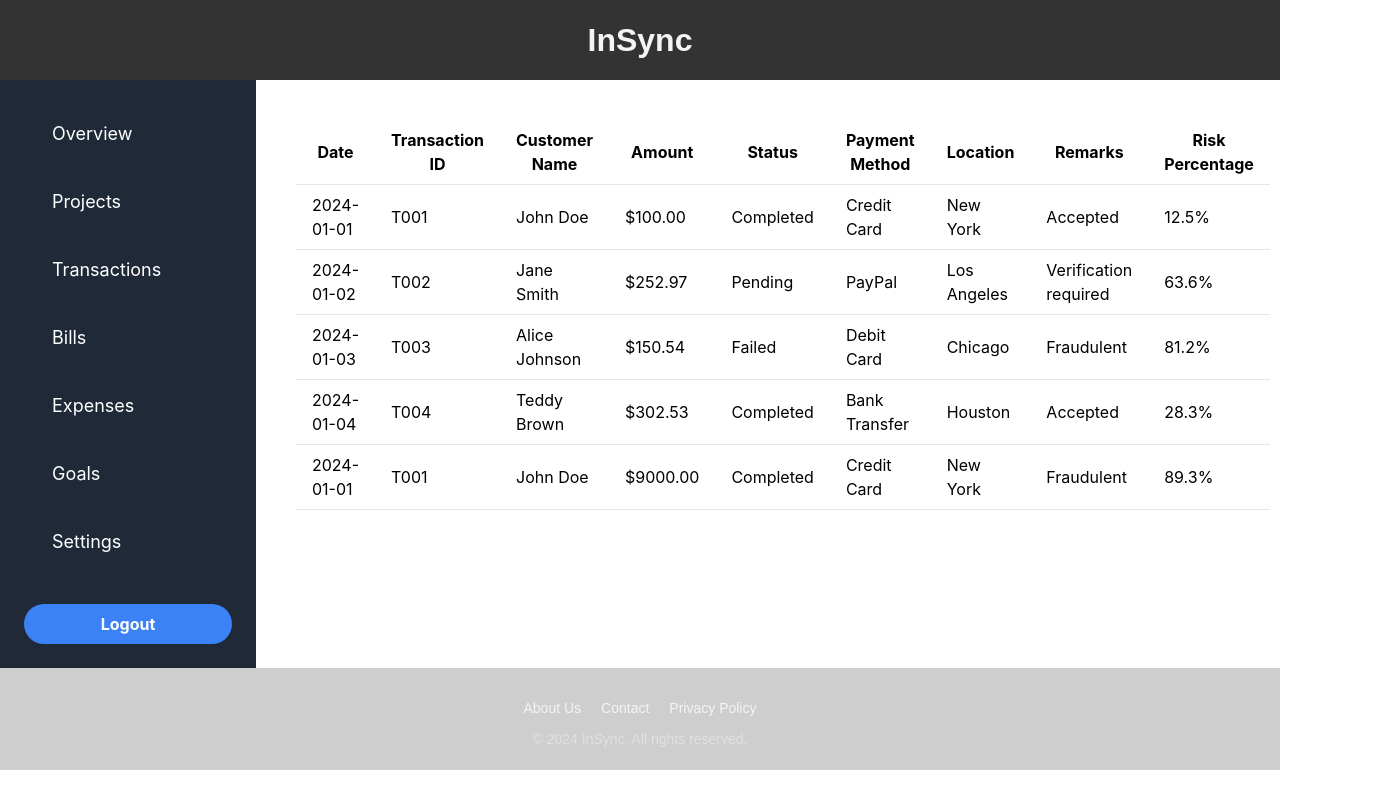
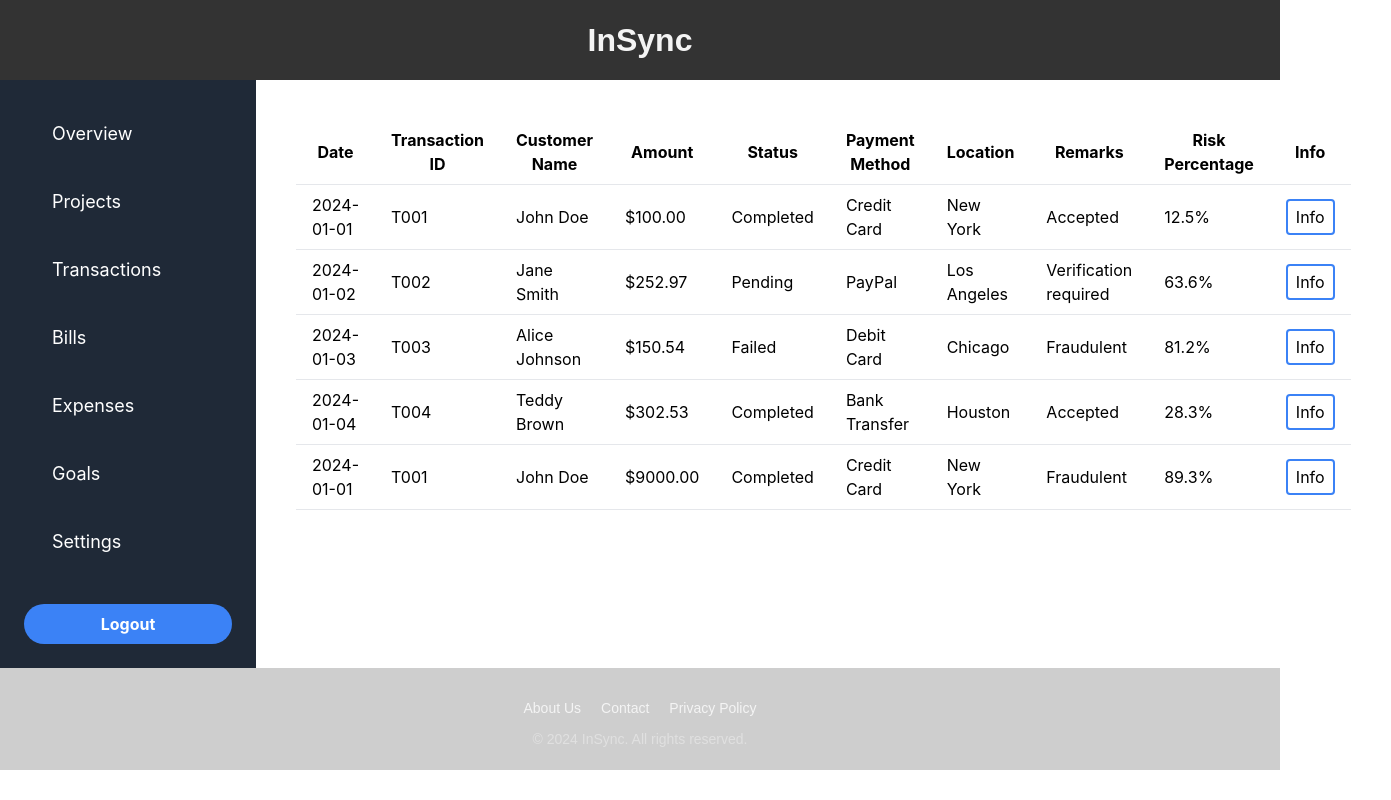
Before and after one commit to Pablxfdez/Infosys-Hackaton, a React (Create React App) app: page /transactions in a window 1280 px wide. Shown: the whole page, 1391 px wide, since content can reach past the window. Built offline with nearby package versions, Linux system fonts and the light colour scheme.

Commit message:
Final Commit

```diff
--- a/src/Components/pages/Transactions.jsx
+++ b/src/Components/pages/Transactions.jsx
@@ -15,6 +15,7 @@ function Transactions() {
             <th className="py-2 px-4 border-b">Location</th>
             <th className="py-2 px-4 border-b">Remarks</th>
             <th className="py-2 px-4 border-b">Risk Percentage</th>
+            <th className="py-2 px-4 border-b">Info</th>
           </tr>
         </thead>
         <tbody>
@@ -28,6 +29,7 @@ function Transactions() {
             <td className="py-2 px-4 border-b">New York</td>
             <td className="py-2 px-4 border-b">Accepted</td>
             <td className="py-2 px-4 border-b">12.5%</td>
+            <td className="py-2 px-4 border-b"><button className="border-2 border-blue-500 py-1 px-2 rounded">Info</button></td>
           </tr>
           <tr>
             <td className="py-2 px-4 border-b">2024-01-02</td>
@@ -39,6 +41,7 @@ function Transactions() {
             <td className="py-2 px-4 border-b">Los Angeles</td>
             <td className="py-2 px-4 border-b">Verification required</td>
             <td className="py-2 px-4 border-b">63.6%</td>
+            <td className="py-2 px-4 border-b"><button className="border-2 border-blue-500 py-1 px-2 rounded">Info</button></td>
           </tr>
           <tr>
             <td className="py-2 px-4 border-b">2024-01-03</td>
@@ -50,6 +53,7 @@ function Transactions() {
             <td className="py-2 px-4 border-b">Chicago</td>
             <td className="py-2 px-4 border-b">Fraudulent</td>
             <td className="py-2 px-4 border-b">81.2%</td>
+            <td className="py-2 px-4 border-b"><button className="border-2 border-blue-500 py-1 px-2 rounded">Info</button></td>
           </tr>
           <tr>
             <td className="py-2 px-4 border-b">2024-01-04</td>
@@ -61,6 +65,7 @@ function Transactions() {
             <td className="py-2 px-4 border-b">Houston</td>
             <td className="py-2 px-4 border-b">Accepted</td>
             <td className="py-2 px-4 border-b">28.3%</td>
+            <td className="py-2 px-4 border-b"><button className="border-2 border-blue-500 py-1 px-2 rounded">Info</button></td>
           </tr>
           <tr>
             <td className="py-2 px-4 border-b">2024-01-01</td>
@@ -72,6 +77,7 @@ function Transactions() {
             <td className="py-2 px-4 border-b">New York</td>
             <td className="py-2 px-4 border-b">Fraudulent</td>
             <td className="py-2 px-4 border-b">89.3%</td>
+            <td className="py-2 px-4 border-b"><button className="border-2 border-blue-500 py-1 px-2 rounded">Info</button></td>
           </tr>
         </tbody>
       </table>
```
